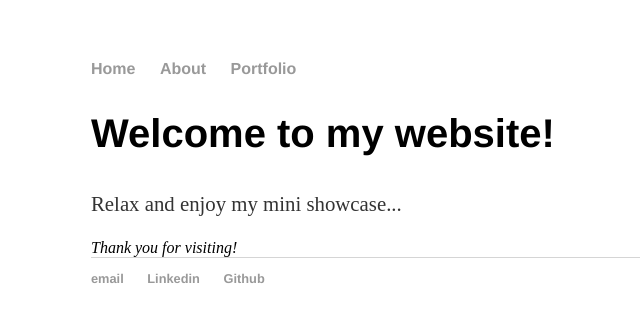
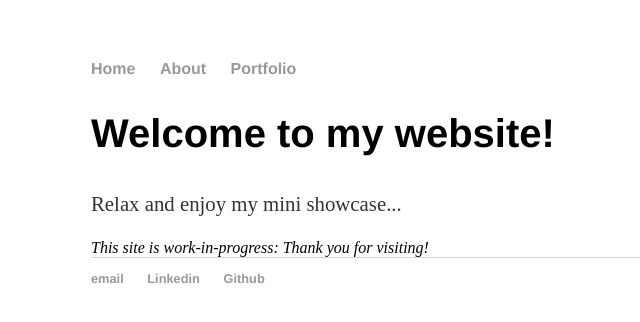
Before and after one commit to r8dkay/r8dkay.github.io, a Jekyll site: the page built from index.html, in a window 1280 px wide. Shown: the top 322 px of the page, without its empty margins (101-741 px from the left). Built offline with Jekyll 4.4.1, drawn with Linux system fonts in a browser that asks for light colours.

Commit message:
Update index.html

```diff
--- a/index.html
+++ b/index.html
@@ -5,7 +5,7 @@ title: Home
 <div class="blurb">
   <h2>Welcome to my website!</h2>
   <p>Relax and enjoy my mini showcase...</p>
-  <em>Thank you for visiting!</em>
+  <em>This site is work-in-progress:  Thank you for visiting!</em>
 
 <!--         <a href="/about">Read more about my life...</a> -->
 
```
